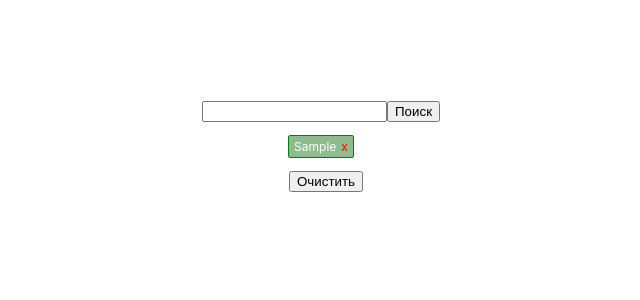
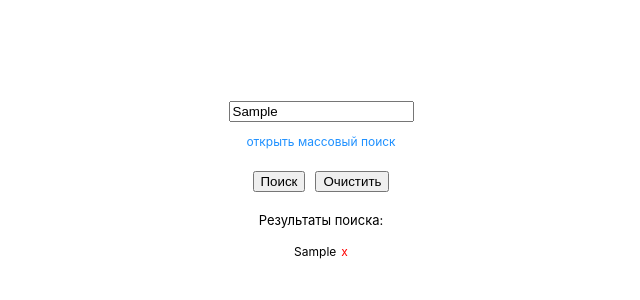
Before and after one commit to ilya-trifonov/excel-copy-paste-example, a React (Create React App) app: page / in a window 1280 px wide. Both pictures are taken after typing "Sample" into the empty fields and a click on the button "Поиск". Shown: the top 300 px of the page, without its empty margins (319-959 px from the left). Built offline with nearby package versions, Linux system fonts and the light colour scheme.

Commit message:
some edits

```diff
--- a/src/App.css
+++ b/src/App.css
@@ -1,24 +1,6 @@
 .App {
   text-align: center;
   padding-top: 100px;
-}
-
-
-@media (prefers-reduced-motion: no-preference) {
-  .App-logo {
-    animation: App-logo-spin infinite 20s linear;
-  }
-}
-
-
-
-@keyframes App-logo-spin {
-  from {
-    transform: rotate(0deg);
-  }
-  to {
-    transform: rotate(360deg);
-  }
 }
 
 .item_badge {
@@ -41,3 +23,27 @@
   width: 400px;
   margin: auto;
 }
+
+.toggle_link {
+  cursor: pointer;
+  font-size: 12px;
+  color: dodgerblue;
+}
+
+textarea {
+  height: 200px;
+}
+
+.list_title {
+  margin-top: 20px;
+  font-size: 13px;
+}
+
+ul {
+  list-style-type: none;
+  padding: 0;
+}
+
+li {
+  font-size: 12px;
+}
--- a/src/App.tsx
+++ b/src/App.tsx
@@ -5,35 +5,61 @@ const App: React.FC = () => {
 
   const [input, setInput] = useState('')
   const [items, setItems] = useState([] as any)
+  const [searchArea, setSearchArea] =  useState(false)
 
   const onInputForm = (e: any) => {
     setInput(e.target.value)
+    console.log('input:', input)
   }
 
   const onAddItem = async (event: any) => {
     event.preventDefault()
-    const newInput = input.split(/(?<!ООО|АО|ФЛП|ооо|ао|флп)[\s,]+(?=(?:[^"]*"[^"]*")*[^"]*$)/)
+    const newInput = input.split(/\n/)
     const newItems: Array<any> = [...items, ...newInput]
     await setItems(newItems.filter((item: string) => item !== ''))
-    setInput('')
   }
 
   const onDeleteItem = (itemIndex: number) => {
     const newItems: Array<any> = items.filter((item: string, index: number) => index !== itemIndex)
     setItems(newItems)
   }
+
+  const onClearSearch = () => {
+    setInput('')
+    setItems([])
+  }
+
+  const convertedInput = replaceComma(input)
+
+  function replaceComma(data: string) {
+    let dataToArray = data.split(',')
+    return dataToArray.join('\n')
+  }
+
   return (
     <div className="App">
-        <form style={{marginBottom: '10px'}} onSubmit={(event) => onAddItem(event)}>
-          <input value={input} onChange={(e) => onInputForm(e)}  type="text"/>
-          <button type='submit'>Поиск</button>
+        <form style={{marginBottom: '10px'}} onSubmit={(e) => onAddItem(e)}>
+          {!searchArea ?
+              <input value={input} onChange={(e) => onInputForm(e)}/> :
+              <textarea value={convertedInput} onChange={(e) => onInputForm(e)} />
+          }
+          <p onClick={() => setSearchArea(!searchArea)} className='toggle_link'>{!searchArea ? 'открыть' : 'закрыть'} массовый поиск</p>
+          <div>
+            <button type="submit">Поиск</button>
+            <button disabled={input.length === 0 && items.length === 0} style={{marginTop: '10px', marginLeft: '10px'}} onClick={onClearSearch}>Очистить</button>
+          </div>
         </form>
         <div className='list_block'>
-          {items.filter((item: string) => item !== '').map((item: string, index: number) =>
-              <span className='item_badge' key={index}>{item}<span onClick={() => onDeleteItem(index)} title='Удалить' className='close_btn'>x</span></span>
-          )}
+          {items.length > 0 ? <p className='list_title'>Результаты поиска:</p> : null}
+          <ul>
+            {items.map((item: string, index: number) =>
+                <li key={index}>
+                  {item}
+                  <span key={index} onClick={() => onDeleteItem(index)} title='Удалить' className='close_btn'>x</span>
+                </li>
+            )}
+          </ul>
         </div>
-      {items.length > 0 ? <button style={{marginTop: '10px', marginLeft: '10px'}} onClick={() => setItems([])}>Очистить</button> : null}
     </div>
   );
 }
```
